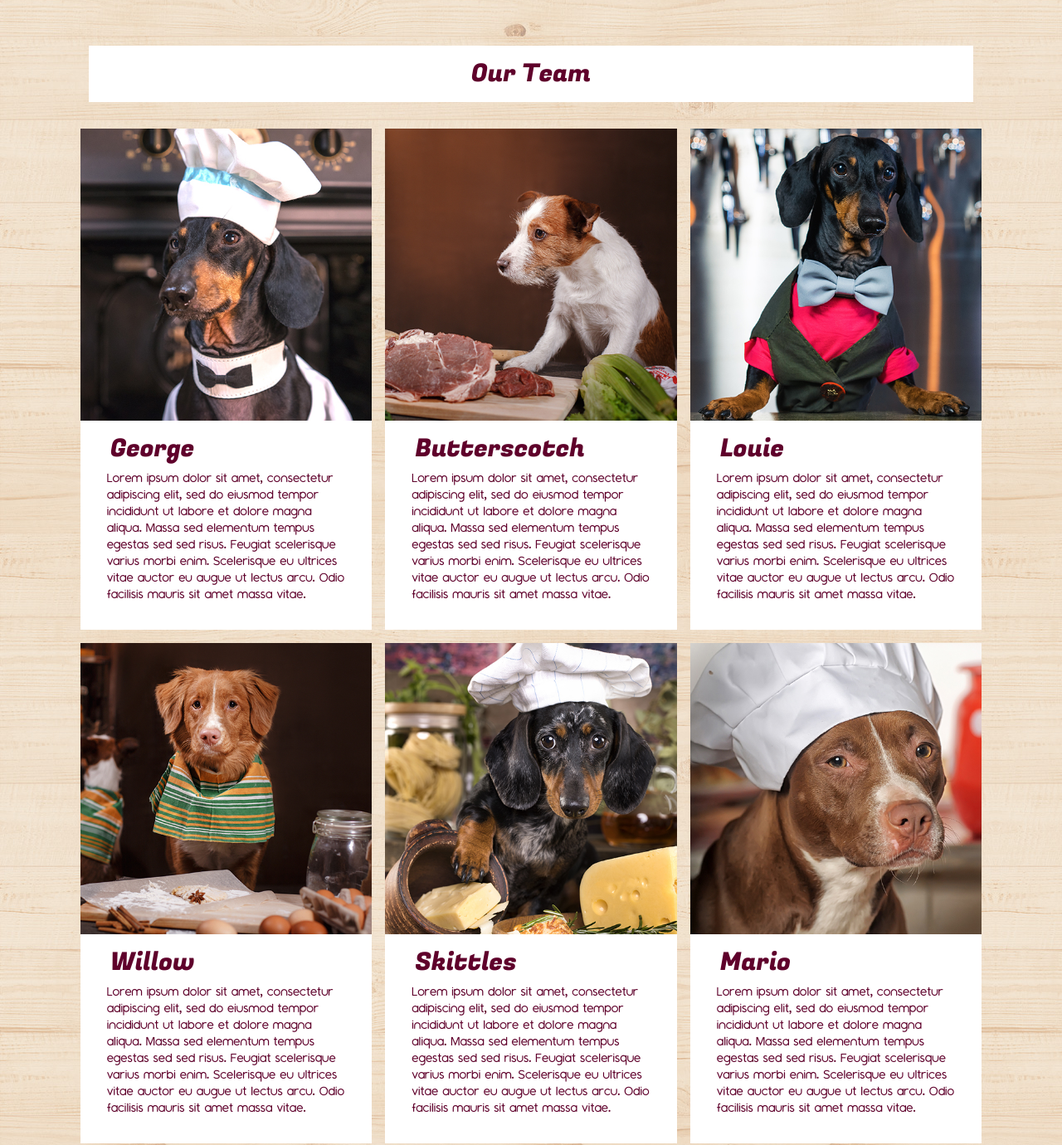
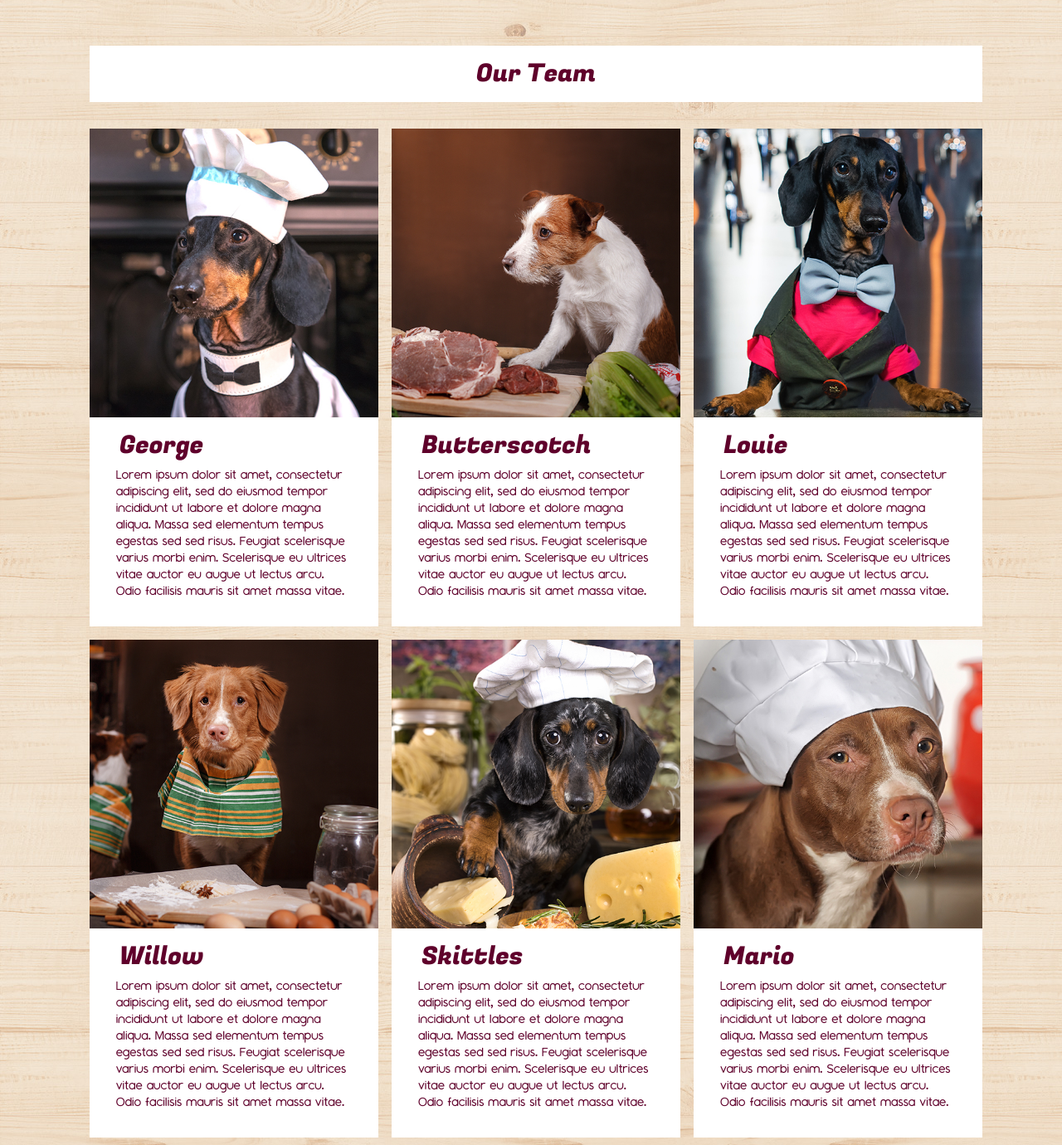
Before and after one commit to xhalleyy/puppyRestaurant, a plain HTML site: page pages/about.html in a window 1280 px wide. Shown: the part 957-2337 px from the top of the page at 83% size. Drawn offline with nearby package versions, Linux system fonts and the light colour scheme.

Commit message:
realignment

```diff
--- a/pages/about.html
+++ b/pages/about.html
@@ -45,7 +45,7 @@
         <div class="row">
             <div class="col-1"></div>
             <div class="col-4 pe-3">
-                <img class="img-fluid" src="../assets/images/AboutMain.jpg" alt="" height="675px">
+                <img class="img-fluid" src="../assets/images/AboutMain.jpg" alt="Two dogs with bibs in front of cinnamon sticks and an egg." height="675px">
             </div>
             <div class="col-6 whiteBG pt-4 about-padding">
                 <h1 class="about-title pt-2">The Story Behind the Grill</h1>
@@ -55,35 +55,37 @@
         </div>
     </div>
 
-    <div class="container-fluid d-flex justify-content-center mt-5 px-0">
-        <div class="col-1"></div>
-        <div class="col-10 whiteBG mt-2 pt-3 pb-2">
-            <h2 class="text-center team-title">Our Team</h2>
+    <div class="container-fluid mt-5 pe-0">
+        <div class="row">
+            <div class="col-1"></div>
+            <div class="col-10 whiteBG mt-2 pt-3 pb-2">
+                <h2 class="text-center team-title">Our Team</h2>
+            </div>
+            <div class="col-1"></div>
         </div>
-        <div class="col-1"></div>
     </div>
 
-    <div class="container-fluid px-0 pt-4 ">
+    <div class="container-fluid pe-0 pt-4 ">
         <div class="row">
             <div class="col-1"></div>
             <div class="col-10 px-0 py-2">
                 <div class="card-group">
                     <div class="card me-2">
-                      <img src="../assets/images/doxie3.jpg" class="card-img-top img-fluid" alt="...">
+                      <img src="../assets/images/doxie3.jpg" class="card-img-top img-fluid" alt="A Doxie whose name is George!">
                       <div class="card-body mx-3 mb-3">
                         <h5 class="card-title abtcard-title ms-1">George</h5>
                         <p class="card-text team-text">Lorem ipsum dolor sit amet, consectetur adipiscing elit, sed do eiusmod tempor incididunt ut labore et dolore magna aliqua. Massa sed elementum tempus egestas sed sed risus. Feugiat scelerisque varius morbi enim. Scelerisque eu ultrices vitae auctor eu augue ut lectus arcu. Odio facilisis mauris sit amet massa vitae.</p>
                       </div>
                     </div>
                     <div class="card mx-2">
-                      <img src="../assets/images/jackrussel.jpg" class="card-img-top img-fluid" alt="...">
+                      <img src="../assets/images/jackrussel.jpg" class="card-img-top img-fluid" alt="A jack russell terrier named Butterscotch!">
                       <div class="card-body mx-3 mb-3">
                         <h5 class="card-title abtcard-title ms-1">Butterscotch</h5>
                         <p class="card-text team-text">Lorem ipsum dolor sit amet, consectetur adipiscing elit, sed do eiusmod tempor incididunt ut labore et dolore magna aliqua. Massa sed elementum tempus egestas sed sed risus. Feugiat scelerisque varius morbi enim. Scelerisque eu ultrices vitae auctor eu augue ut lectus arcu. Odio facilisis mauris sit amet massa vitae.</p>
                       </div>
                     </div>
                     <div class="card ms-2">
-                      <img src="../assets/images/doxie1.jpg" class="card-img-top img-fluid" alt="...">
+                      <img src="../assets/images/doxie1.jpg" class="card-img-top img-fluid" alt="A doxie whose name is Louie!">
                       <div class="card-body mx-3 mb-3">
                         <h5 class="card-title abtcard-title ms-1">Louie</h5>
                         <p class="card-text team-text">Lorem ipsum dolor sit amet, consectetur adipiscing elit, sed do eiusmod tempor incididunt ut labore et dolore magna aliqua. Massa sed elementum tempus egestas sed sed risus. Feugiat scelerisque varius morbi enim. Scelerisque eu ultrices vitae auctor eu augue ut lectus arcu. Odio facilisis mauris sit amet massa vitae.</p>
@@ -99,21 +101,21 @@
             <div class="col-10 px-0 pt-2">
                 <div class="card-group">
                     <div class="card me-2">
-                      <img src="../assets/images/novascotia.jpg" class="card-img-top img-fluid" alt="...">
+                      <img src="../assets/images/novascotia.jpg" class="card-img-top img-fluid" alt="A nova scotia retriever named Willow!">
                       <div class="card-body mx-3 mb-3">
                         <h5 class="card-title abtcard-title ms-1">Willow</h5>
                         <p class="card-text team-text">Lorem ipsum dolor sit amet, consectetur adipiscing elit, sed do eiusmod tempor incididunt ut labore et dolore magna aliqua. Massa sed elementum tempus egestas sed sed risus. Feugiat scelerisque varius morbi enim. Scelerisque eu ultrices vitae auctor eu augue ut lectus arcu. Odio facilisis mauris sit amet massa vitae.</p>
                       </div>
                     </div>
                     <div class="card mx-2">
-                      <img src="../assets/images/doxie2.jpg" class="card-img-top img-fluid" alt="...">
+                      <img src="../assets/images/doxie2.jpg" class="card-img-top img-fluid" alt="Skittles is another doxie on the team!">
                       <div class="card-body mx-3 mb-3">
                         <h5 class="card-title abtcard-title ms-1">Skittles</h5>
                         <p class="card-text team-text">Lorem ipsum dolor sit amet, consectetur adipiscing elit, sed do eiusmod tempor incididunt ut labore et dolore magna aliqua. Massa sed elementum tempus egestas sed sed risus. Feugiat scelerisque varius morbi enim. Scelerisque eu ultrices vitae auctor eu augue ut lectus arcu. Odio facilisis mauris sit amet massa vitae.</p>
                       </div>
                     </div>
                     <div class="card ms-2">
-                      <img src="../assets/images/staffie.jpg" class="card-img-top img-fluid" alt="...">
+                      <img src="../assets/images/staffie.jpg" class="card-img-top img-fluid" alt="A staffie named Mario!">
                       <div class="card-body mx-3 mb-3">
                         <h5 class="card-title abtcard-title ms-1">Mario</h5>
                         <p class="card-text team-text">Lorem ipsum dolor sit amet, consectetur adipiscing elit, sed do eiusmod tempor incididunt ut labore et dolore magna aliqua. Massa sed elementum tempus egestas sed sed risus. Feugiat scelerisque varius morbi enim. Scelerisque eu ultrices vitae auctor eu augue ut lectus arcu. Odio facilisis mauris sit amet massa vitae.</p>
```
